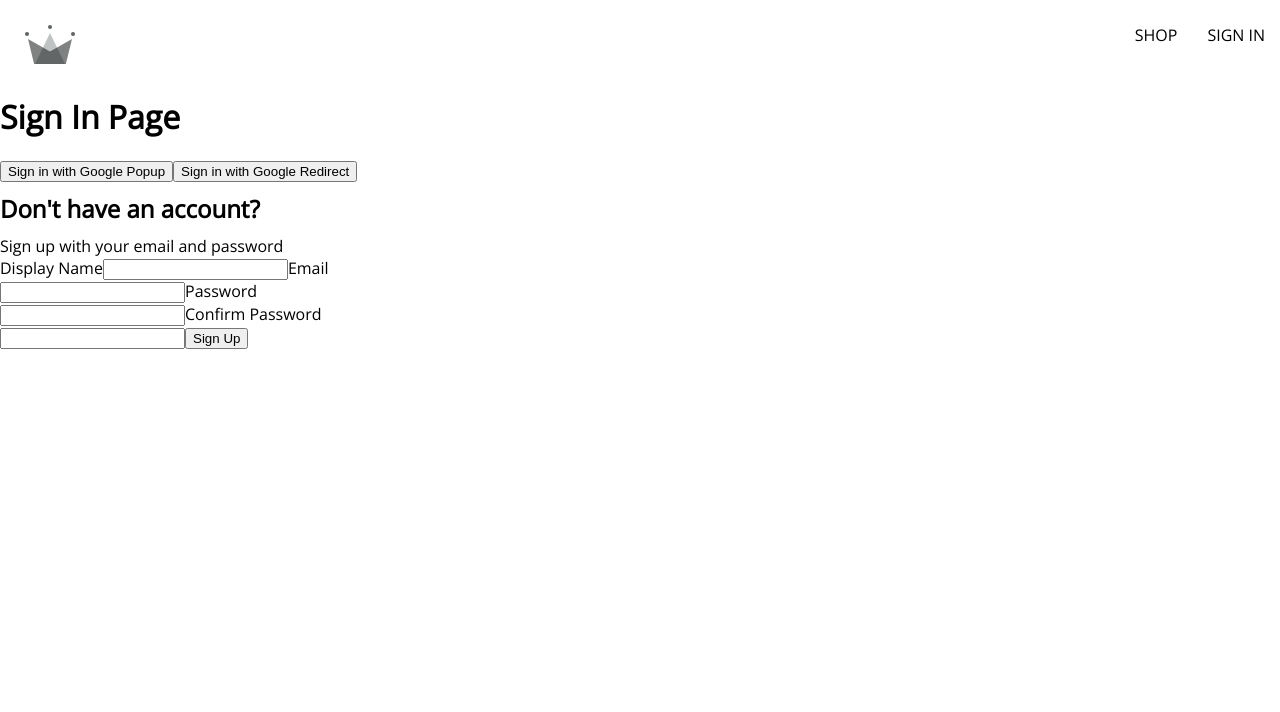
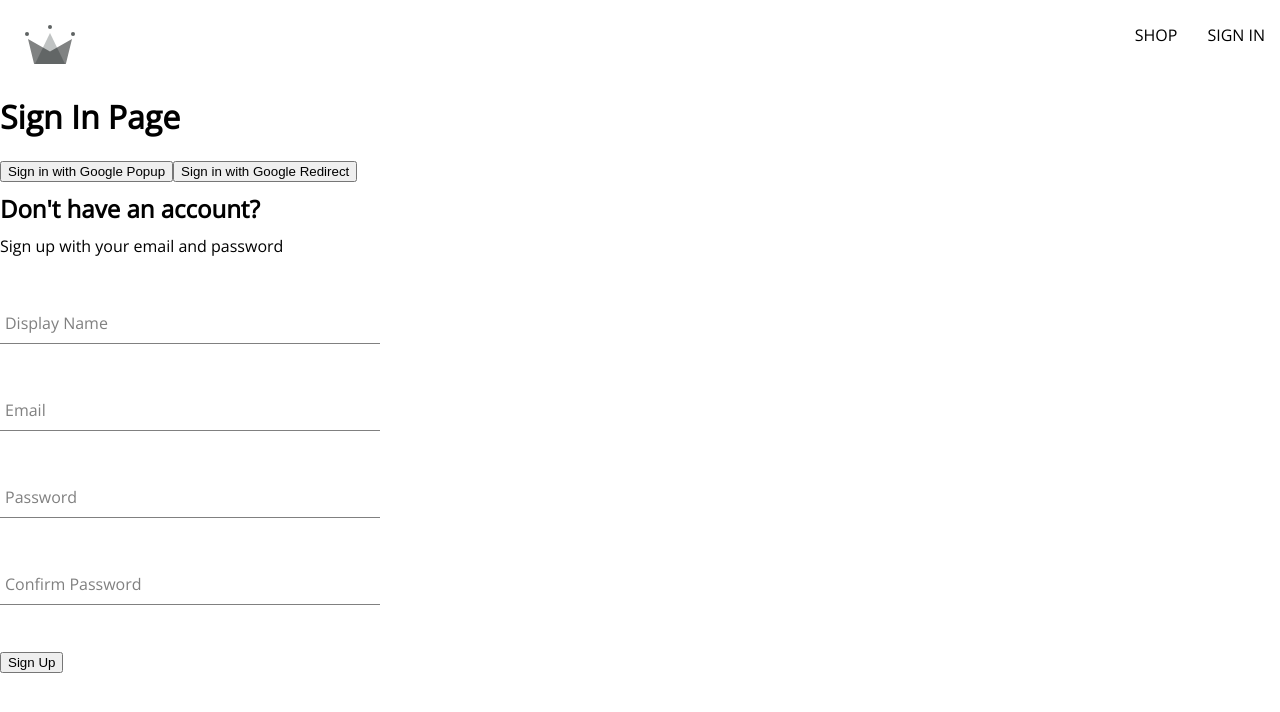
Before and after one commit to daniel-castilho/crwn-clothing-v2, a React (Vite) app: page /sign-in in a window 1280 px wide. Shown: the top 712 px of the page. Built offline with nearby package versions, Linux system fonts and the light colour scheme.

Commit message:
feat: generalizing form input component

```diff
--- /dev/null
+++ b/src/components/form-input/form-input.component.jsx
@@ -0,0 +1,20 @@
+import "./form-input.styles.scss"
+
+const FormInput = ({ label, inputOptions }) => {
+  return (
+    <div className="group">
+      <input className="form-input" {...inputOptions} />
+      {label && (
+        <label
+          className={`${
+            inputOptions.value ? "shrink" : ""
+          } form-input-label`}
+        >
+          {label}
+        </label>
+      )}
+    </div>
+  )
+}
+
+export default FormInput
--- /dev/null
+++ b/src/components/form-input/form-input.styles.scss
@@ -0,0 +1,54 @@
+$sub-color: grey;
+$main-color: black;
+
+@mixin shrinkLabel {
+  top: -14px;
+  font-size: 12px;
+  color: $main-color;
+}
+
+.group {
+  position: relative;
+  margin: 45px 0;
+
+  .form-input {
+    background: none;
+    background-color: white;
+    color: $sub-color;
+    font-size: 18px;
+    padding: 10px 10px 10px 5px;
+    display: block;
+    width: 100%;
+    border: none;
+    border-radius: 0;
+    border-bottom: 1px solid $sub-color;
+    margin: 25px 0;
+
+    &:focus {
+      outline: none;
+    }
+
+    &:focus ~ .form-input-label {
+      @include shrinkLabel();
+    }
+  }
+
+  input[type='password'] {
+    letter-spacing: 0.3em;
+  }
+
+  .form-input-label {
+    color: $sub-color;
+    font-size: 16px;
+    font-weight: normal;
+    position: absolute;
+    pointer-events: none;
+    left: 5px;
+    top: 10px;
+    transition: 300ms ease all;
+
+    &.shrink {
+      @include shrinkLabel();
+    }
+  }
+}
--- a/src/components/sign-up-form/sign-up-form.component.jsx
+++ b/src/components/sign-up-form/sign-up-form.component.jsx
@@ -1,4 +1,6 @@
 import { useState } from "react"
+
+import FormInput from "../form-input/form-input.component"
 
 import {
   createAuthUserWithEmailAndPassword,
@@ -60,40 +62,46 @@
       <h2>Don't have an account?</h2>
       <span>Sign up with your email and password</span>
       <form onSubmit={handleSubmit}>
-        <label>Display Name</label>
-        <input
-          type="text"
-          required
-          onChange={handleChange}
-          name="displayName"
-          value={displayName}
+        <label></label>
+        <FormInput
+          label="Display Name"
+          inputOptions = {{
+            type: "text",
+            required: true,
+            onChange: handleChange,
+            name: "displayName",
+            value: displayName
+          }}
         />
-
-        <label>Email</label>
-        <input
-          type="email"
-          required
-          onChange={handleChange}
-          name="email"
-          value={email}
+        <FormInput
+          label="Email"
+          inputOptions = {{
+            type: "email",
+            required: true,
+            onChange: handleChange,
+            name: "email",
+            value: email
+          }}
         />
-
-        <label>Password</label>
-        <input
-          type="password"
-          required
-          onChange={handleChange}
-          name="password"
-          value={password}
+        <FormInput
+          label="Password"
+          inputOptions = {{
+            type: "password",
+            required: true,
+            onChange: handleChange,
+            name: "password",
+            value: password
+          }}
         />
-
-        <label>Confirm Password</label>
-        <input
-          type="password"
-          required
-          onChange={handleChange}
-          name="confirmPassword"
-          value={confirmPassword}
+        <FormInput
+          label="Confirm Password"
+          inputOptions = {{
+            type: "password",
+            required: true,
+            onChange: handleChange,
+            name: "confirmPassword",
+            value: confirmPassword
+          }}
         />
         <button type="submit">Sign Up</button>
       </form>
```
